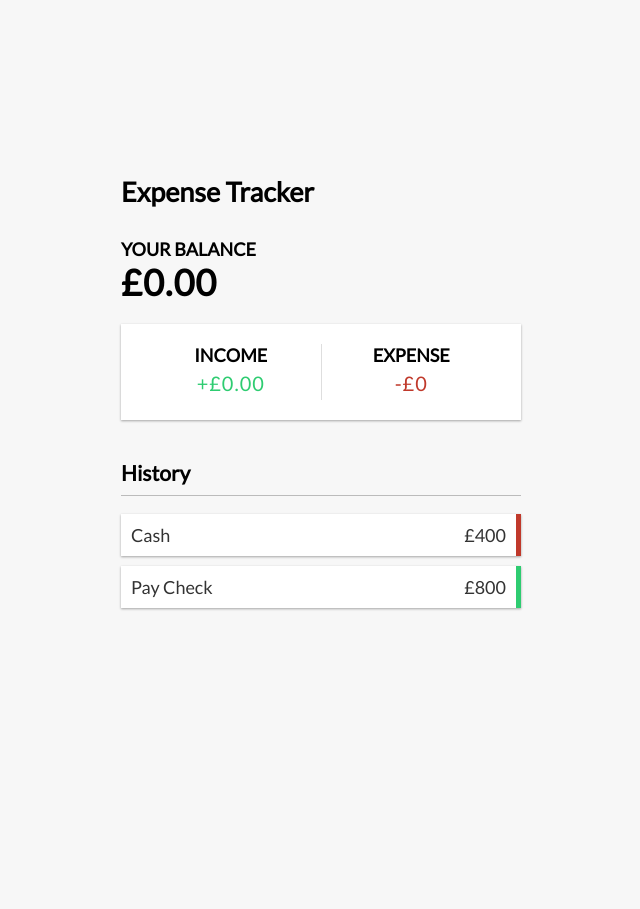
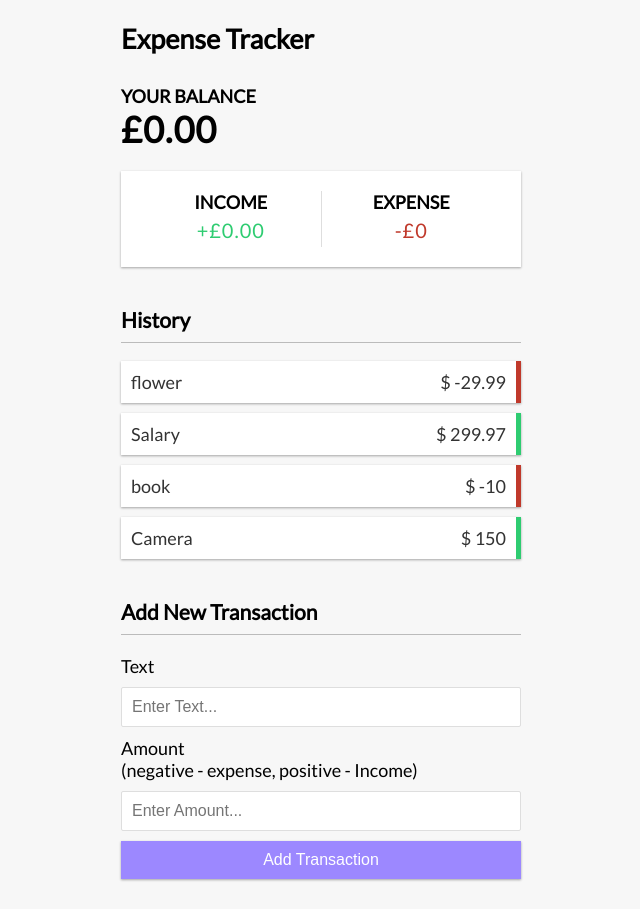
Before and after one commit to Daniel-Jackson23/Expense-Tracker, a Vue app: page / in a window 1280 px wide. Shown: the whole page, without its empty margins (319-959 px from the left). Before the commit the page ends 800 px from the top, so only its background shows below. Built offline with nearby package versions, Linux system fonts and the light colour scheme.

Commit message:
adding add transcation list data

```diff
--- a/src/App.vue
+++ b/src/App.vue
@@ -5,22 +5,24 @@
     <Balance />
 
     <IncomeExpense />
-    <TransactionList />
+    <TransactionList :transactions="transactions" />
+    <AddTransaction />
   </div>
 </template>
 
-<script>
+<script setup>
 import Header from "./components/Header.vue";
 import Balance from "./components/Balance.vue";
 import IncomeExpense from "./components/IncomeExpense.vue";
 import TransactionList from "./components/TransactionList.vue";
+import AddTransaction from "./components/AddTransaction.vue";
 
-export default {
-  components: {
-    Header,
-    Balance,
-    IncomeExpense,
-    TransactionList,
-  },
-};
+import { ref } from "vue";
+
+const transactions = ref([
+  { id: 1, Text: "flower", amount: -29.99 },
+  { id: 2, Text: "Salary", amount: 299.97 },
+  { id: 3, Text: "book", amount: -10 },
+  { id: 4, Text: "Camera", amount: 150 },
+]);
 </script>
--- a/src/components/AddTransaction.vue
+++ b/src/components/AddTransaction.vue
@@ -0,0 +1,20 @@
+<template>
+    <h3>Add New Transaction</h3>
+    <form id="form">
+        <div class="form-control">
+            <label for="text">Text</label>
+            <input type="text" id="text" placeholder="Enter Text...">
+        </div>
+        <div class="form-control">
+            <label for="amount">
+                Amount <br>
+                (negative - expense, positive - Income)
+            </label>
+            <input type="number" id="amount" placeholder="Enter Amount...">
+        </div>
+        <button class="btn">Add Transaction</button>
+    </form>
+</template>
+
+<script>
+</script>
--- a/src/components/TransactionList.vue
+++ b/src/components/TransactionList.vue
@@ -2,14 +2,26 @@
   <div>
     <h3>History</h3>
     <ul id="list" class="list">
-      <li class="minus">
-        Cash <span>£400</span>
-        <button class="delete-btn">x</button>
-      </li>
-      <li class="plus">
-        Pay Check <span>£800</span>
-        <button class="delete-btn">x</button>
+      <li
+        v-for="transaction in transactions"
+        :key="transaction.id"
+        :class="transaction.amount < 0 ? 'minus' : 'plus'"
+      >
+        {{ transaction.Text }} <span>$ {{ transaction.amount }}</span
+        ><button class="delete-btn">x</button>
       </li>
     </ul>
   </div>
 </template>
+
+<script setup>
+import { defineProps } from 'vue';
+
+
+const props = defineProps({
+  transactions: {
+    type: Array,
+    required: true
+  },
+});
+</script>
```
